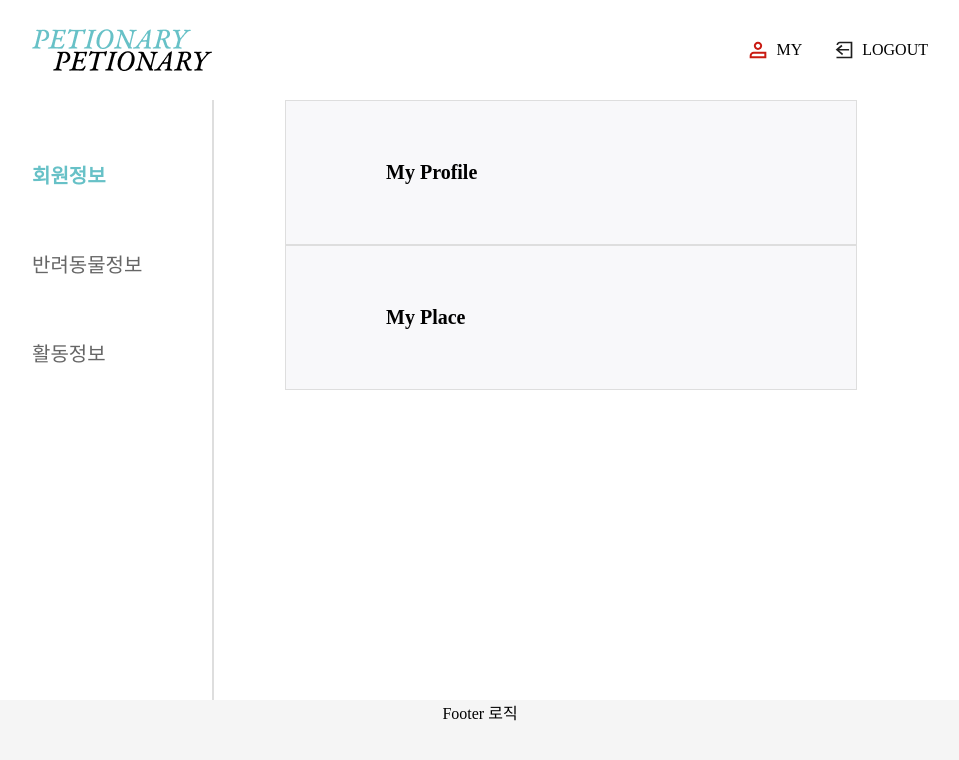
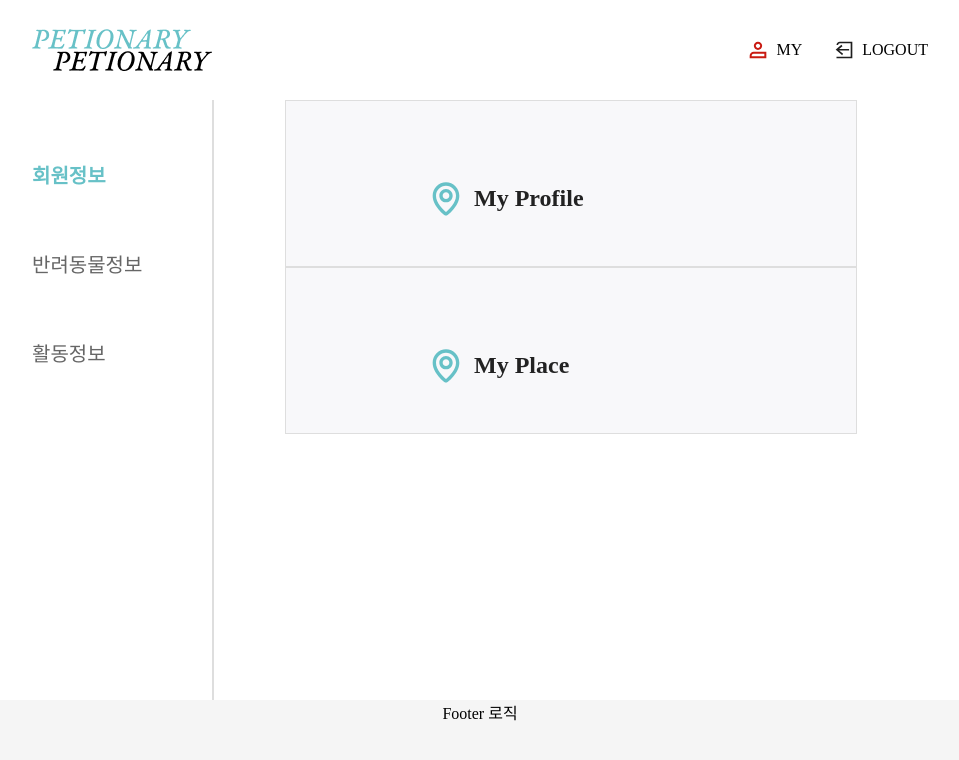
Before and after one commit to Petionary/front, a Next.js app: page /mypage/user in a window 1280 px wide. Shown: the top 760 px of the page, without its empty margins (160-1119 px from the left). Built offline with nearby package versions, Linux system fonts and the light colour scheme.

Commit message:
feat: 마이페이지 공통 컴포넌트 구현(Input 및 SectionTitle)

```diff
--- a/src/component/MyPage/common/Input.tsx
+++ b/src/component/MyPage/common/Input.tsx
@@ -21,7 +21,7 @@ const StyledLabel = styled.label`
 	display: flex;
 	flex-direction: column;
 	justify-content: space-between;
-	margin: 10px;
+	margin: 0 40px 40px 0;
 `;
 const LabelText = styled.p`
 	color: ${GRAY_COLOR_90};
@@ -34,4 +34,5 @@ const StyledInput = styled.input`
 	border: none;
 	border-bottom: 1px solid ${GRAY_COLOR_40};
 	background-color: transparent;
+	outline: none;
 `;
--- a/src/component/MyPage/common/SectionTitle.tsx
+++ b/src/component/MyPage/common/SectionTitle.tsx
@@ -1,3 +1,6 @@
+import {MapIcon} from '@/icons/default';
+import {Icon, iType} from '@/style/icon';
+import {GRAY_COLOR_90} from '@/style/theme';
 import styled from 'styled-components';
 
 interface IProps {
@@ -5,13 +8,25 @@ interface IProps {
 }
 
 function SectionTitle({title}: IProps) {
-	return <StyledHeader>{title}</StyledHeader>;
+	return (
+		<_IconWrapper>
+			<Icon size={'40px'} iType={iType.main} margin={'0 8px 0 0'}>
+				{MapIcon}
+			</Icon>
+			<p>{title}</p>
+		</_IconWrapper>
+	);
 }
 
 export default SectionTitle;
 
-const StyledHeader = styled.h2`
-	font-size: 20px;
+const _IconWrapper = styled.div`
+	display: flex;
+	font-size: 24px;
+	font-weight: 700;
+	color: ${GRAY_COLOR_90};
 	width: 80%;
-	margin: 30px 0;
+	margin: 30px 0 0 40px;
+	display: flex;
+	align-items: center;
 `;
--- a/src/icons/default.js
+++ b/src/icons/default.js
@@ -11,7 +11,13 @@
  **************************************************/
 
 export const logoutIcon = (
-	<svg xmlns='http://www.w3.org/2000/svg' width='24' height='24' viewBox='0 0 24 24' fill='none'>
+	<svg
+		xmlns='http://www.w3.org/2000/svg'
+		width='24'
+		height='24'
+		viewBox='0 0 24 24'
+		fill='none'
+	>
 		<path
 			fill-rule='evenodd'
 			clip-rule='evenodd'
@@ -22,7 +28,13 @@ export const logoutIcon = (
 );
 
 export const MyPageIcon = (
-	<svg xmlns='http://www.w3.org/2000/svg' width='20' height='20' viewBox='0 0 20 20' fill='none'>
+	<svg
+		xmlns='http://www.w3.org/2000/svg'
+		width='20'
+		height='20'
+		viewBox='0 0 20 20'
+		fill='none'
+	>
 		<path
 			fill-rule='evenodd'
 			clip-rule='evenodd'
@@ -31,3 +43,41 @@ export const MyPageIcon = (
 		/>
 	</svg>
 );
+
+export const MapIcon = (
+	<svg
+		width='60'
+		height='60'
+		viewBox='0 0 60 60'
+		fill='none'
+		xmlns='http://www.w3.org/2000/svg'
+	>
+		<g id='bx:map'>
+			<path
+				id='Vector'
+				d='M30 35C35.515 35 40 30.515 40 25C40 19.485 35.515 15 30 15C24.485 15 20 19.485 20 25C20 30.515 24.485 35 30 35ZM30 20C32.7575 20 35 22.2425 35 25C35 27.7575 32.7575 30 30 30C27.2425 30 25 27.7575 25 25C25 22.2425 27.2425 20 30 20Z'
+				fill='white'
+			/>
+			<path
+				id='Vector_2'
+				d='M28.5502 54.535C28.9733 54.8372 29.4803 54.9996 30.0002 54.9996C30.5202 54.9996 31.0271 54.8372 31.4502 54.535C32.2102 53.9975 50.0727 41.1 50.0002 25C50.0002 13.9725 41.0277 5 30.0002 5C18.9727 5 10.0002 13.9725 10.0002 24.9875C9.92772 41.1 27.7902 53.9975 28.5502 54.535ZM30.0002 10C38.2727 10 45.0002 16.7275 45.0002 25.0125C45.0527 36.1075 34.0302 46.07 30.0002 49.3375C25.9727 46.0675 14.9477 36.1025 15.0002 25C15.0002 16.7275 21.7277 10 30.0002 10Z'
+				fill='white'
+			/>
+		</g>
+	</svg>
+);
+
+export const UserIcon = (
+	<svg
+		width='78'
+		height='75'
+		viewBox='0 0 78 75'
+		fill='none'
+		xmlns='http://www.w3.org/2000/svg'
+	>
+		<path
+			d='M39 36.2319C33.6375 36.2319 29.25 34.5411 25.8375 31.1594C22.425 27.7778 20.7188 23.43 20.7188 18.1159C20.7188 12.8019 22.425 8.45411 25.8375 5.07246C29.25 1.69082 33.6375 0 39 0C44.3625 0 48.75 1.69082 52.1625 5.07246C55.575 8.45411 57.2812 12.8019 57.2812 18.1159C57.2812 23.43 55.575 27.7778 52.1625 31.1594C48.75 34.5411 44.3625 36.2319 39 36.2319ZM7.3125 75C5.28125 75 3.55469 74.2955 2.13281 72.8865C0.710938 71.4775 0 69.7665 0 67.7536V63.6473C0 60.5878 0.771875 57.971 2.31562 55.7971C3.85938 53.6232 5.85 51.9726 8.2875 50.8454C13.7313 48.43 18.9516 46.6184 23.9484 45.4106C28.9453 44.2029 33.9625 43.599 39 43.599C44.0375 43.599 49.0344 44.223 53.9906 45.471C58.9469 46.719 64.1469 48.5105 69.5906 50.8454C72.1094 51.9726 74.1406 53.6232 75.6844 55.7971C77.2281 57.971 78 60.5878 78 63.6473V67.7536C78 69.7665 77.2891 71.4775 75.8672 72.8865C74.4453 74.2955 72.7188 75 70.6875 75H7.3125Z'
+			fill='#F5F5F5'
+		/>
+	</svg>
+);
```
